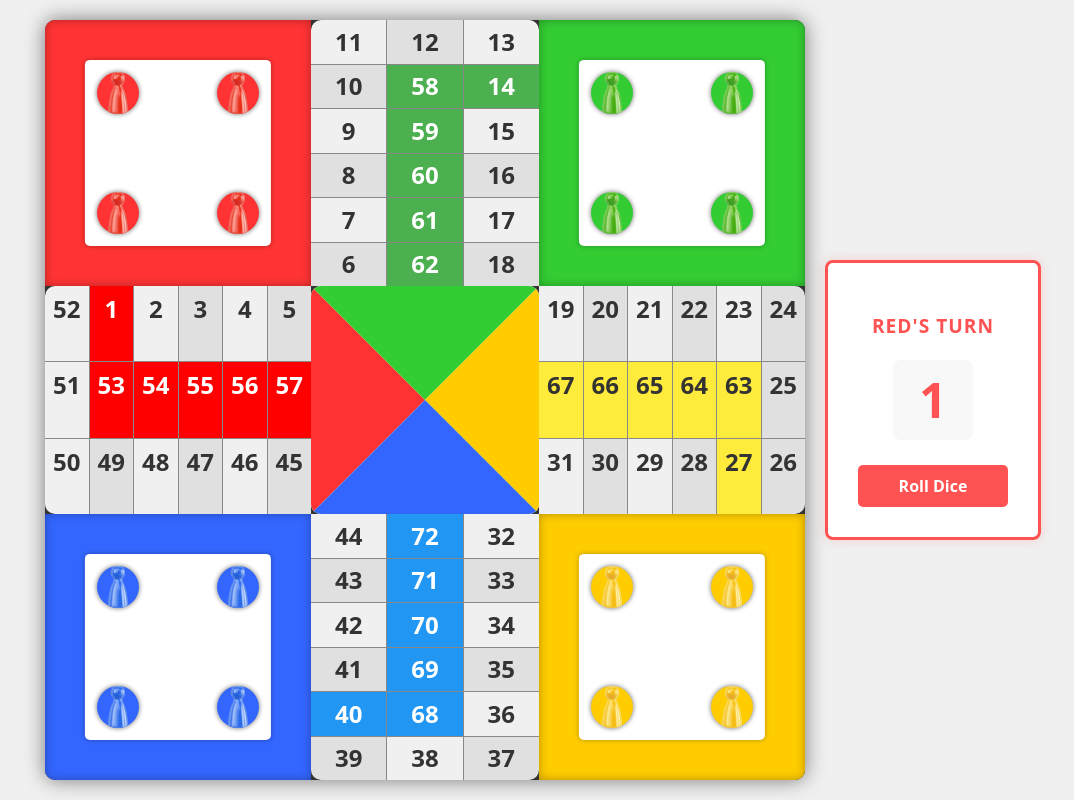
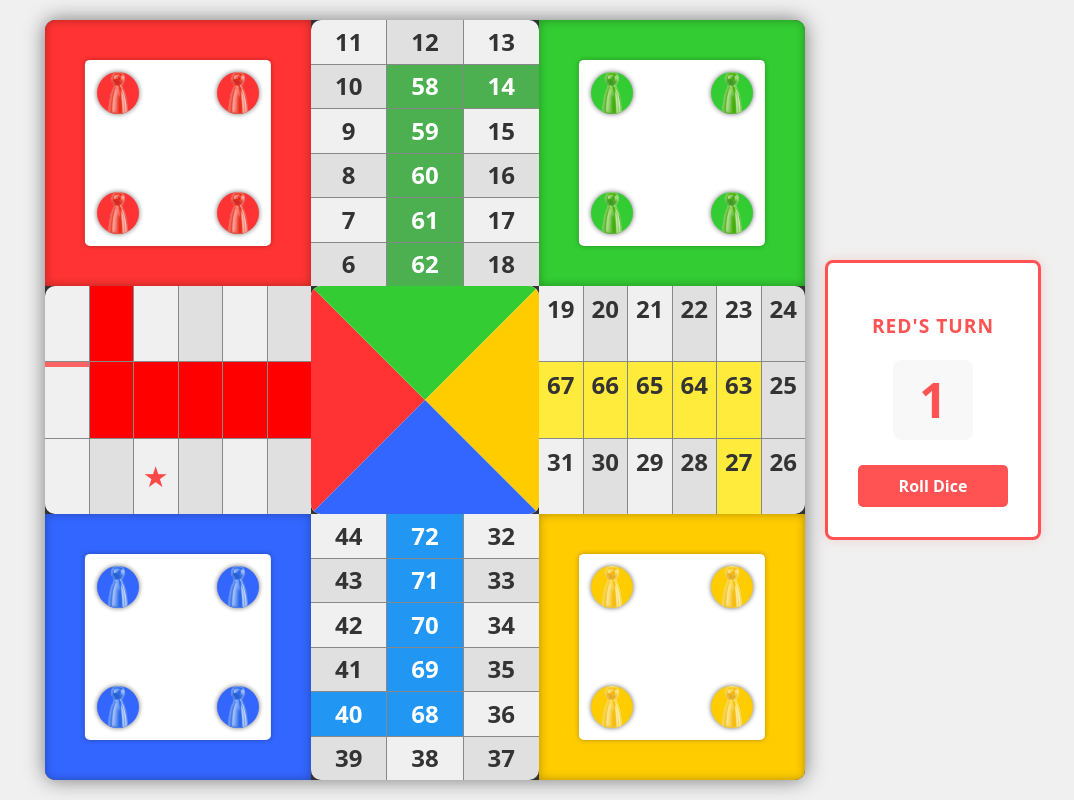
Before and after one commit to GingerImpasto/ludo-game, a React (Vite) app: page / in a window 1280 px wide. Shown: the whole page, without its empty margins (97-1171 px from the left). Built offline with nearby package versions, Linux system fonts and the light colour scheme.

Commit message:
Add visual indicators in LeftArea for home entrance and star cells, remove cell numbers. Add STAR_CELLS to gameConfig

```diff
--- a/src/components/board/LeftArea.css
+++ b/src/components/board/LeftArea.css
@@ -29,39 +29,15 @@
   display: flex;
   flex-direction: column;
   align-items: center;
-  justify-content: flex-start;
+  justify-content: center;
   background-color: white;
-  font-size: min(2vw, 1.5rem);
-  font-weight: bold;
-  color: #333;
   position: relative;
-  padding-top: 5px;
   min-width: 0;
   min-height: 0;
   overflow: hidden;
 }
 
-.left-area-cell > span {
-  display: block;
-  width: 100%;
-  text-align: center;
-  margin-bottom: 5px;
-}
-
-/* Pawns container styling */
-.left-area-cell > .pawns-container {
-  display: flex;
-  flex-direction: column;
-  justify-content: flex-start;
-  align-items: center;
-  gap: 2px;
-  width: 100%;
-  height: 100%;
-  padding: 5px 0;
-  overflow-y: auto;
-}
-
-/* Alternating cell colors - now based on 6 columns */
+/* Alternating cell colors */
 .left-area-cell:nth-child(12n+1),
 .left-area-cell:nth-child(12n+3),
 .left-area-cell:nth-child(12n+5),
@@ -83,10 +59,45 @@
 /* Red cell class */
 .left-area-cell.red-cell {
   background-color: #ff0000;
-  color: white;
 }
 
-.left-area-cell.highlight {
-  background-color: #ffeb3b;
-  box-shadow: inset 0 0 10px rgba(0,0,0,0.2);
+/* Star cell indication */
+.left-area-cell.star-cell::after {
+  content: "★";
+  position: absolute;
+  top: 50%;
+  left: 50%;
+  transform: translate(-50%, -50%);
+  font-size: 1.8rem;
+  color: #ff0000;
+  opacity: 0.7;
 }
+
+/* Home entrance indication */
+.left-area-cell.home-entrance::before {
+  content: "";
+  position: absolute;
+  top: 0;
+  left: 0;
+  right: 0;
+  height: 5px;
+  background-color: #ff0000;
+  animation: pulse 2s infinite;
+}
+
+@keyframes pulse {
+  0% { opacity: 0.5; }
+  50% { opacity: 0.9; }
+  100% { opacity: 0.5; }
+}
+
+/* Pawns container styling */
+.left-area-cell > .pawns-container {
+  display: flex;
+  flex-direction: column;
+  justify-content: center;
+  align-items: center;
+  gap: 2px;
+  width: 100%;
+  height: 100%;
+}
--- a/src/components/board/LeftArea.tsx
+++ b/src/components/board/LeftArea.tsx
@@ -1,7 +1,12 @@
 // LeftArea.tsx
 import React from "react";
 import "./LeftArea.css";
-import { gridLayout, specialCells } from "../../config/gameConfig";
+import {
+  gridLayout,
+  specialCells,
+  HOME_ENTRANCE,
+  STAR_CELLS,
+} from "../../config/gameConfig";
 import Pawn from "../game/Pawn";
 import { useBoardPawns, usePawnHandlers } from "../../utils/pawnUtils";
 import type { PawnColor } from "../game/Pawn";
@@ -17,6 +22,8 @@ const LeftArea: React.FC = () => {
         {gridLayout.leftArea.flatMap((row, rowIndex) =>
           row.map((cellNumber, colIndex) => {
             const isRed = specialCells.redNumbers.includes(cellNumber);
+            const isStarCell = cellNumber === STAR_CELLS.red;
+            const isHomeEntrance = cellNumber === HOME_ENTRANCE.red;
             const pawnsInCell = allPawns.filter(
               (pawn) => pawn.position === cellNumber
             );
@@ -24,9 +31,12 @@ const LeftArea: React.FC = () => {
             return (
               <div
                 key={`${rowIndex}-${colIndex}`}
-                className={`left-area-cell ${isRed ? "red-cell" : ""}`}
+                className={`left-area-cell
+                  ${isRed ? "red-cell" : ""}
+                  ${isStarCell ? "star-cell" : ""}
+                  ${isHomeEntrance ? "home-entrance" : ""}
+                `}
               >
-                {cellNumber}
                 {pawnsInCell.map((pawn) => {
                   const isCurrentPlayer = pawn.player === currentPlayer;
                   const isActive = activePawns.includes(pawn.index);
--- a/src/config/gameConfig.ts
+++ b/src/config/gameConfig.ts
@@ -44,6 +44,13 @@ export const HOME_ENTRANCE = {
   blue: 38,
 };
 
+export const STAR_CELLS = {
+  red: 48,
+  green: 9,
+  yellow: 22,
+  blue: 35,
+};
+
 export const WINNING_POSITION = 73;
 
 export const HOME_PATHS = {
```
